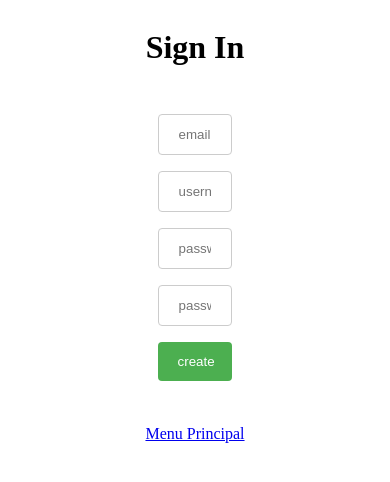
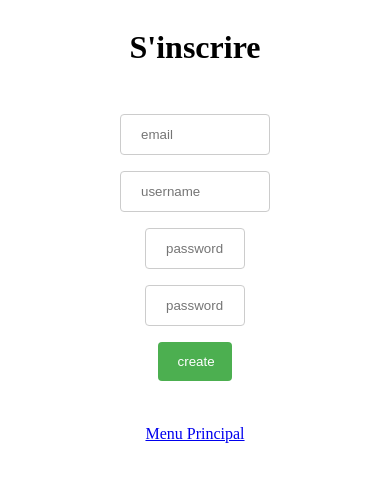
Before and after one commit to hckforpeace/stageIriaf, a PHP site: page /createaccount.php in a window 390 px wide. Shown: the top 482 px of the page. Run offline with PHP 8.4, Linux system fonts and the light colour scheme; data comes from the database, SQL or seed files in the repository; both versions use the stored data as it was after the commit.

Commit message:
mobile friendly, cleaned

```diff
--- a/comments.php
+++ b/comments.php
@@ -18,7 +18,6 @@
         <?php
         if(!empty($_POST))
         {
-
             $sql = ' INSERT INTO Comments (name,content) VALUES ("'.$_POST['name'].'","'.$_POST['content'].'");';
             $result = bd_requete($sql,true);
         }
@@ -29,6 +28,7 @@
 	include "header.php"
     ?>
 	<link rel="stylesheet" href="style/inputs.css">
+    <script src="xhr.js"></script>
     </head>
 
     <body>
--- a/createaccount.php
+++ b/createaccount.php
@@ -44,7 +44,7 @@ include "state.php";
 
         ?>
         <form action="createaccount.php" method="post">
-            <h1>Sign In</h1>
+            <h1>S'inscrire</h1>
             </br>
             <?php
             if($errors)
--- a/index.php
+++ b/index.php
@@ -22,9 +22,7 @@
 <br>
 <br>
 <br>
-	<div>
-	Bonjour index ici
-	</div>
+
 <div>
 	<footer>
 <?php
--- a/produit/search.php
+++ b/produit/search.php
@@ -22,11 +22,10 @@
 <br>
 <br>
 	<div>
-	Recherche :
 	<?php
 	if (isset($_GET) and !empty($_GET['recherche'])){
 		$sql = 'select rowid, * from produit where nom like \'%'.$_GET['recherche'] . '%\'';
-		print_r($sql."<br>");
+		// print_r($sql."<br>");
 		#$sql = 'select rowid, * from produit where nom like \'%'.$_POST['recherche'] . '%\' union SELECT username,password,1 FROM user';
 		$res = bd_requete($sql);
 		#echo '<table><thead><tr><th>id</th><th>nom</th><th>prix</th></tr></thead><tbody>';
--- a/style/inputs.css
+++ b/style/inputs.css
@@ -8,6 +8,7 @@ input[type=submit], input[type=button] {
     border: 1px solid #ccc;;
     border-radius: 4px;
     cursor: pointer;
+    min-width: 100px;
     box-sizing: border-box;
   }
 
@@ -19,7 +20,12 @@ input[type=submit], input[type=button] {
     display: inline-block;
     border: 1px solid #ccc;
     border-radius: 4px;
+    min-width: 100px;
     box-sizing: border-box;
+  }
+
+  input[type=text]{
+    min-width: 150px;
   }
 
 
--- a/style/silo.css
+++ b/style/silo.css
@@ -15,6 +15,7 @@ input[type=submit], input[type=button] {
     margin: 8px 0px;
     border: none;
     border-radius: 4px;
+    min-width: 10%;
     cursor: pointer;
   }
 
```
Also changed, not shown: xhr.js (added, +15 -0 lines), database/database.sqlite.
